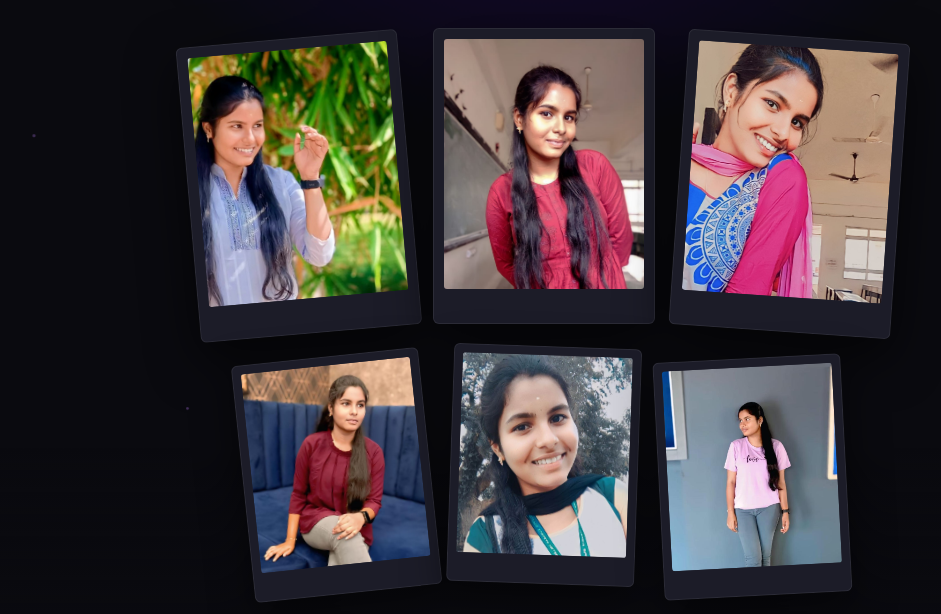
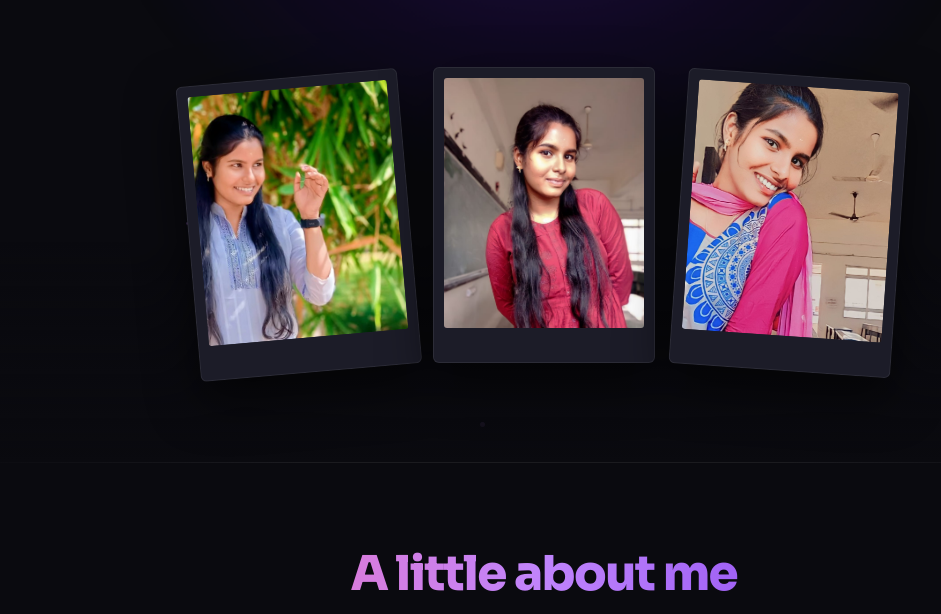
Before and after one commit to rohinidhanapal2005-oss/portfolio, a plain HTML site: page about-mefinal1 (2).html in a window 1280 px wide. Shown: the part 338-952 px from the top of the page, without its empty margins (96-1037 px from the left). Drawn offline with Linux system fonts and the light colour scheme.

Commit message:
About me updates

```diff
--- a/about-mefinal1 (2).html
+++ b/about-mefinal1 (2).html
@@ -587,11 +587,11 @@
       <div class="polaroid"><img src="feb98248-2a05-47ce-ada0-602a6331669e.jpg" alt=""/></div>
       <div class="polaroid"><img src="3d819b26-fd3e-4c7a-9212-3585120a297f.jpg" alt=""/></div>
     </div>
-    <div class="photo-row-2">
+    <!-- <div class="photo-row-2">
       <div class="polaroid-sm"><img src="e8695372-9cf5-45d5-b3ce-146735203350.jpg" alt=""/></div>
       <div class="polaroid-sm"><img src="5a2b0d13-96aa-4b85-9d02-81589ffcb7d6.jpg" alt=""/></div>
       <div class="polaroid-sm"><img src="366678e9-d974-491a-aadf-276a8c0187c5.jpg" alt="" /></div>
-    </div>
+    </div> -->
   </section>
 
   <div class="divider"></div>
```
